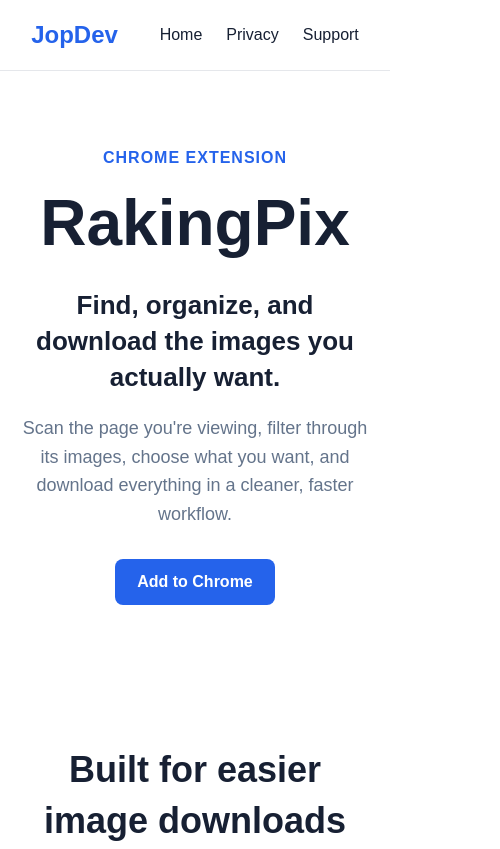
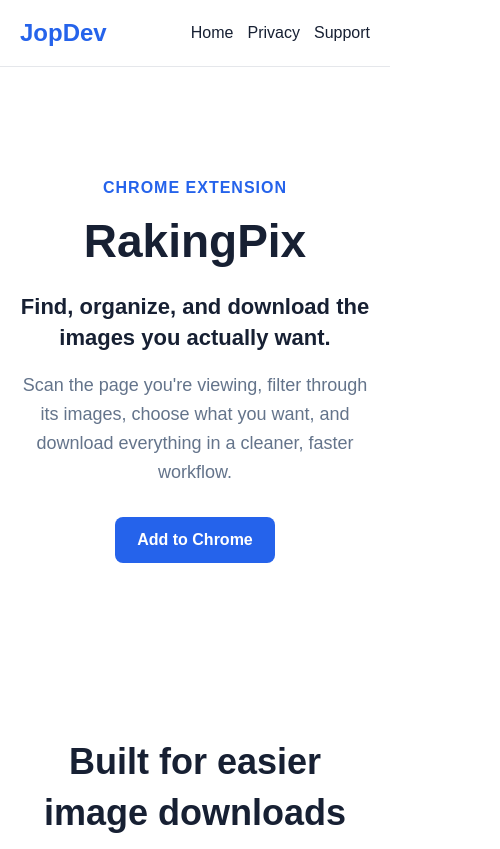
Before and after one commit to JopsonDev/JopDevWebsite, a website built with webpack: page JopDevWebsite/rakingpix/index.html in a window 390 px wide. Shown: the top 849 px of the page, 500 px wide, since content can reach past the window. Built offline with nearby package versions, Linux system fonts and the light colour scheme.

Commit message:
update for mobile web browsing

```diff
--- a/JopDevWebsite/css/style.css
+++ b/JopDevWebsite/css/style.css
@@ -337,6 +337,41 @@
   text-decoration: underline;
 }
 
+/* Changes that apply when the screen is 768px wide or smaller */
+@media (max-width: 768px) {
+
+  /* Stack the navigation a little tighter */
+  .site-header {
+    padding: 16px 20px;
+  }
+
+  /* Make navigation spacing smaller */
+  .nav-links {
+    gap: 14px;
+  }
+
+  /* Shrink the huge RakingPix title */
+  .product-hero h1 {
+    font-size: 46px;
+  }
+
+  /* Shrink the tagline */
+  .product-tagline {
+    font-size: 22px;
+  }
+
+  /* Change our 3-column grid into 1 column */
+  .feature-grid {
+    grid-template-columns: 1fr;
+  }
+
+  /* Stack the bottom links vertically */
+  .product-links {
+    flex-direction: column;
+    align-items: center;
+  }
+}
+
 
 /* ==========================================================================
    Helper classes
```
